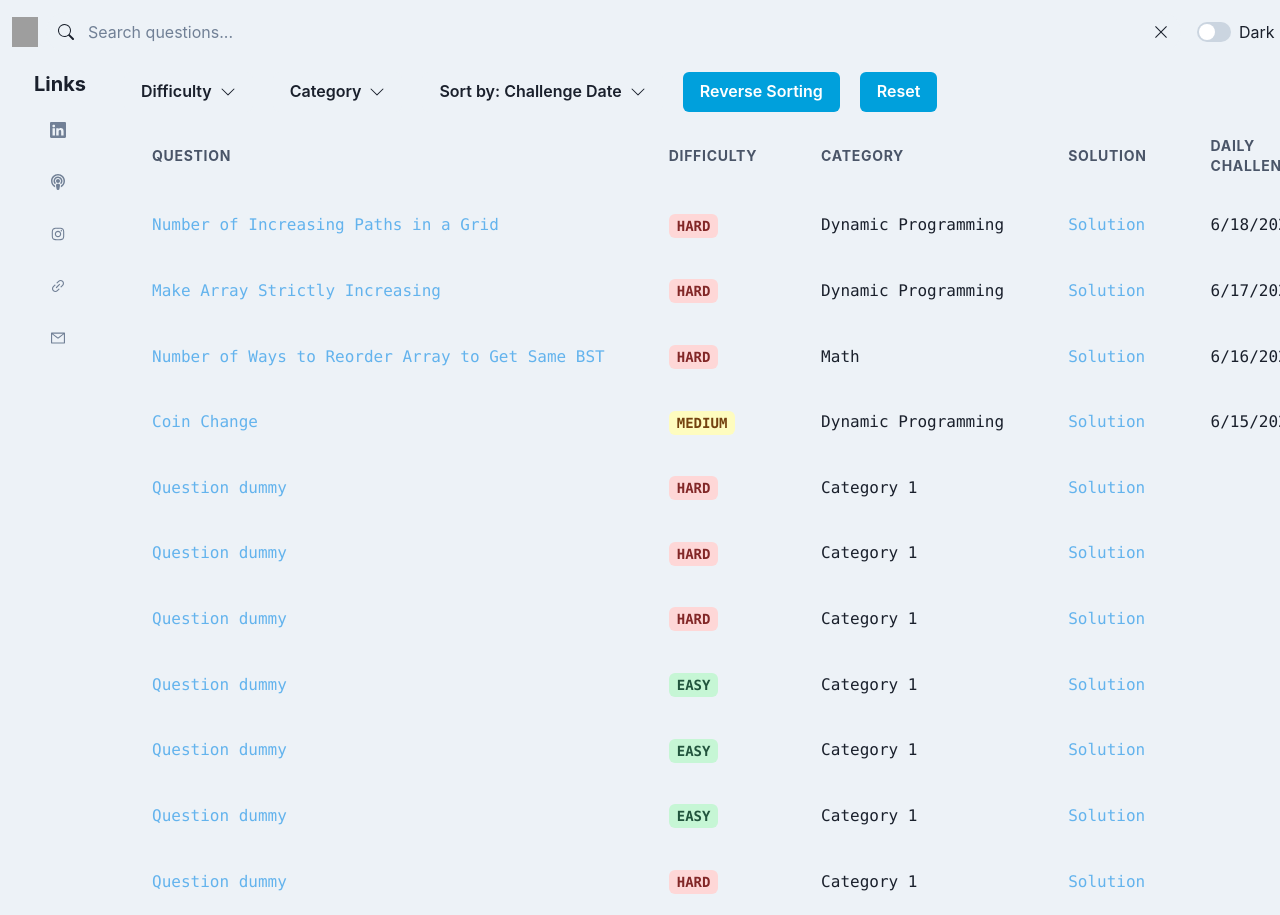
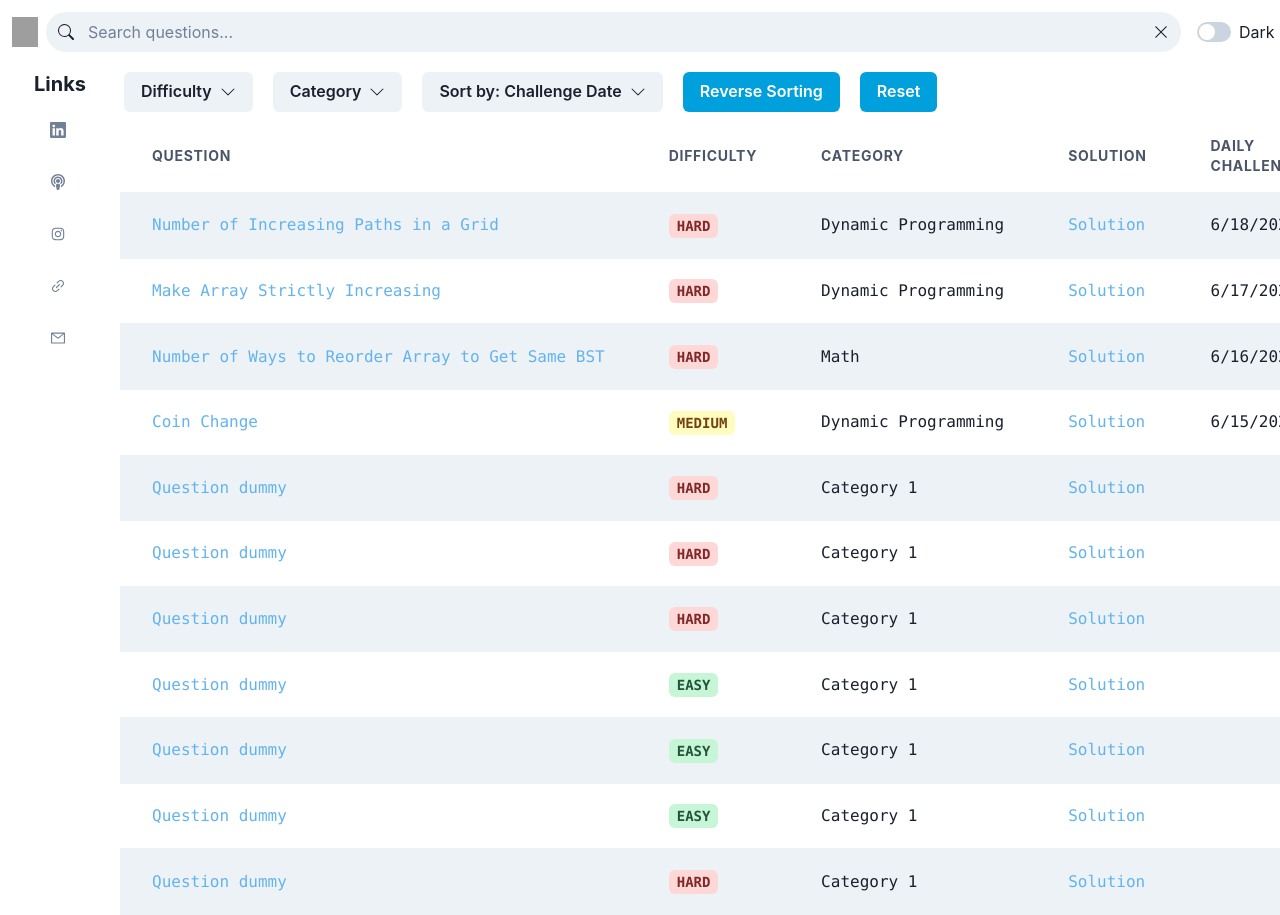
Before and after one commit to LeeHengYu/leetcode-reviewer, a React (Vite) app: page / in a window 1280 px wide. Shown: the top 915 px of the page. Built offline with nearby package versions, Linux system fonts and the light colour scheme; grey boxes are pictures that could not be loaded.

Commit message:
fix the bg in light mode

```diff
--- a/src/App.tsx
+++ b/src/App.tsx
@@ -7,7 +7,7 @@ import { useRef } from "react";
 
 function App() {
   const { colorMode } = useColorMode();
-  const bgColor = colorMode === "dark" ? "gray.800" : "gray.100";
+  const bgColor = colorMode === "dark" ? "gray.800" : "white";
 
   const inputRef = useRef<HTMLInputElement>(null);
 
```
